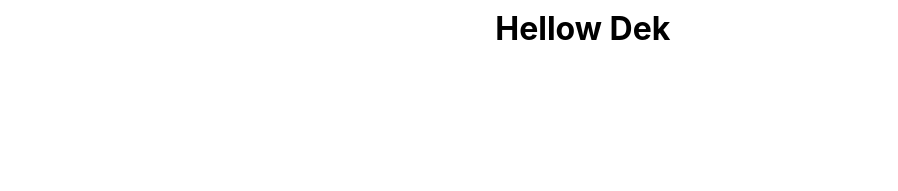
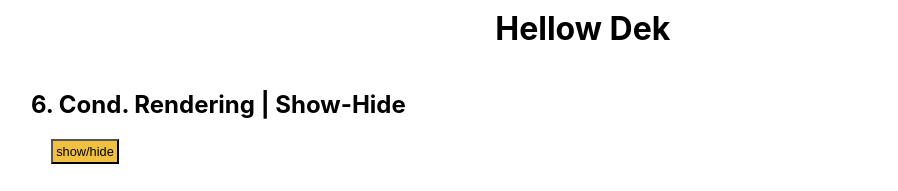
Before and after one commit to adekmo/ReactJS-Course, a React (Create React App) app: page / in a window 1280 px wide. Shown: the part 1399-1590 px from the top of the page, without its empty margins (19-917 px from the left). Before the commit the page ends 1499 px from the top, so only its background shows below. Built offline with nearby package versions, Linux system fonts and the light colour scheme; no server answers.

Commit message:
show/hide

```diff
--- a/src/App.js
+++ b/src/App.js
@@ -1,6 +1,7 @@
 import React from 'react';
 import MultipleReturn from './conditional-rendering/MultipleReturn';
 import ShortCircuit from './conditional-rendering/ShortCircuit';
+import ShowHide from './conditional-rendering/ShowHide';
 import UseEffectBasic from './useEffect/UseEffectBasic';
 import UseEffectCleanUp from './useEffect/UseEffectCleanUp';
 import UseEffectFetch from './useEffect/UseEffectFetch';
@@ -55,6 +56,10 @@ function App() {
           <h2>5. Cond. Rendering | Short Circuit</h2>
           <ShortCircuit />
         </div>
+        <div>
+          <h2>6. Cond. Rendering | Show-Hide</h2>
+          <ShowHide />
+        </div>
       </div>
     </div>
   );
--- /dev/null
+++ b/src/conditional-rendering/ShowHide.js
@@ -0,0 +1,35 @@
+import React, { useEffect, useState } from 'react'
+
+const ShowHide = () => {
+    const [show, setShow] = useState(false)
+    return (
+        <div>
+            <button onClick={() => setShow(!show)}>show/hide</button>
+            {show && <Item />}
+        </div>
+    )
+}
+
+const Item = () => {
+    const [size, setSize] = useState(window.innerWidth)
+
+    const checkSize = () => {
+        setSize(window.innerWidth)
+    }
+
+    useEffect(() => {
+        window.addEventListener('resize', checkSize)
+        return () => {
+            window.removeEventListener('resize', checkSize)
+        }
+    }, [])
+
+    return (
+        <div>
+            <h2>Window</h2>
+            <h3>size: {size}</h3>
+        </div>
+    )
+}
+
+export default ShowHide
```
